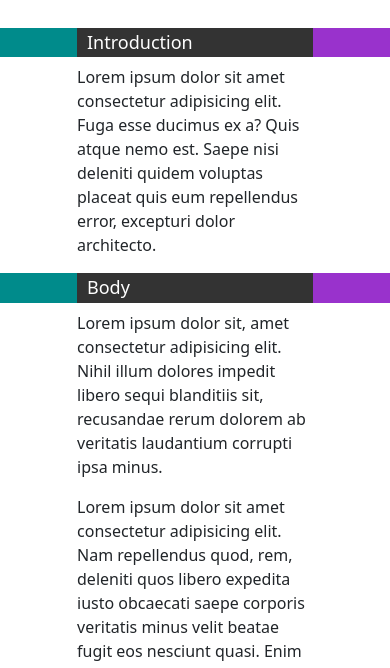
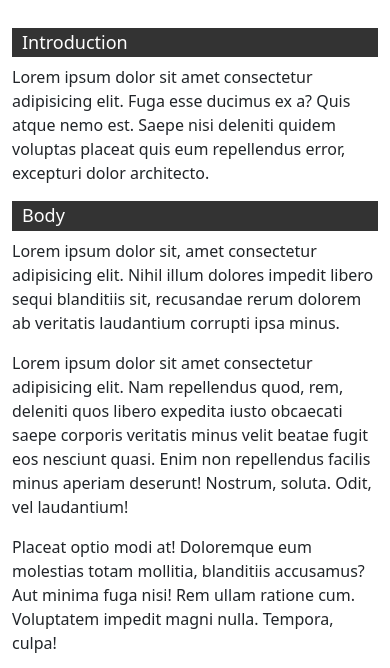
Before and after one commit to becom1ng/MasteringHTMLandCSS, a plain HTML site: page M4 CSS Level 2/index.html in a window 390 px wide. Shown: the part 50-718 px from the top of the page. Drawn offline with nearby package versions, Linux system fonts and the light colour scheme.

Commit message:
Media Queries

```diff
--- a/M4 CSS Level 2/index.html
+++ b/M4 CSS Level 2/index.html
@@ -16,8 +16,8 @@
 <body>
   <div class="container outline-container py-2">
     <div class="row">
-      <div class="col"></div>
-      <div class="col-8">
+      <div class="col-md"></div>
+      <div class="col-md-8">
         <h3 class="outline full-width">Introduction</h3>
           <p>
             Lorem ipsum dolor sit amet consectetur adipisicing elit. Fuga esse ducimus ex a? Quis atque nemo est. Saepe nisi deleniti quidem voluptas placeat quis eum repellendus error, excepturi dolor architecto.
@@ -46,7 +46,7 @@
         <a href="https://www.nexulacademy.com/">Nexul Academy</a><br>
         <a href="www.google.com">Google</a>
       </div>
-      <div class="col"></div>
+      <div class="col-md"></div>
     </div>
   </div>
 </body>
--- a/M4 CSS Level 2/style.css
+++ b/M4 CSS Level 2/style.css
@@ -56,13 +56,26 @@ h2:after {
   content: "Lorem ipsum dolor sit amet consectetur adipisicing elit. Earum, explicabo optio fugiat assumenda similique ipsa. Unde consequuntur rerum voluptates debitis corrupti dolor dignissimos soluta qui? Est earum voluptas impedit autem."
 }
 
+.outline-container a:hover:after {
+  position: relative;
+  content: " (" attr(href) ") ";
+}
+
 @media print {
   a[href]:after {
     content: " (" attr(href) ") ";
   }
 }
 
-.outline-container a:hover:after {
-    position: relative;
-    content: " (" attr(href) ") ";
+@media screen and (max-width: 768px){
+  .full-width:before, .full-width:after {
+    background: #333;
+    background: rgba(0,0,0,.8);
+  }
 }
+
+@media screen and (max-width: 480px){
+  .full-width:before, .full-width:after {
+    width: 0px;
+  }
+}
```
